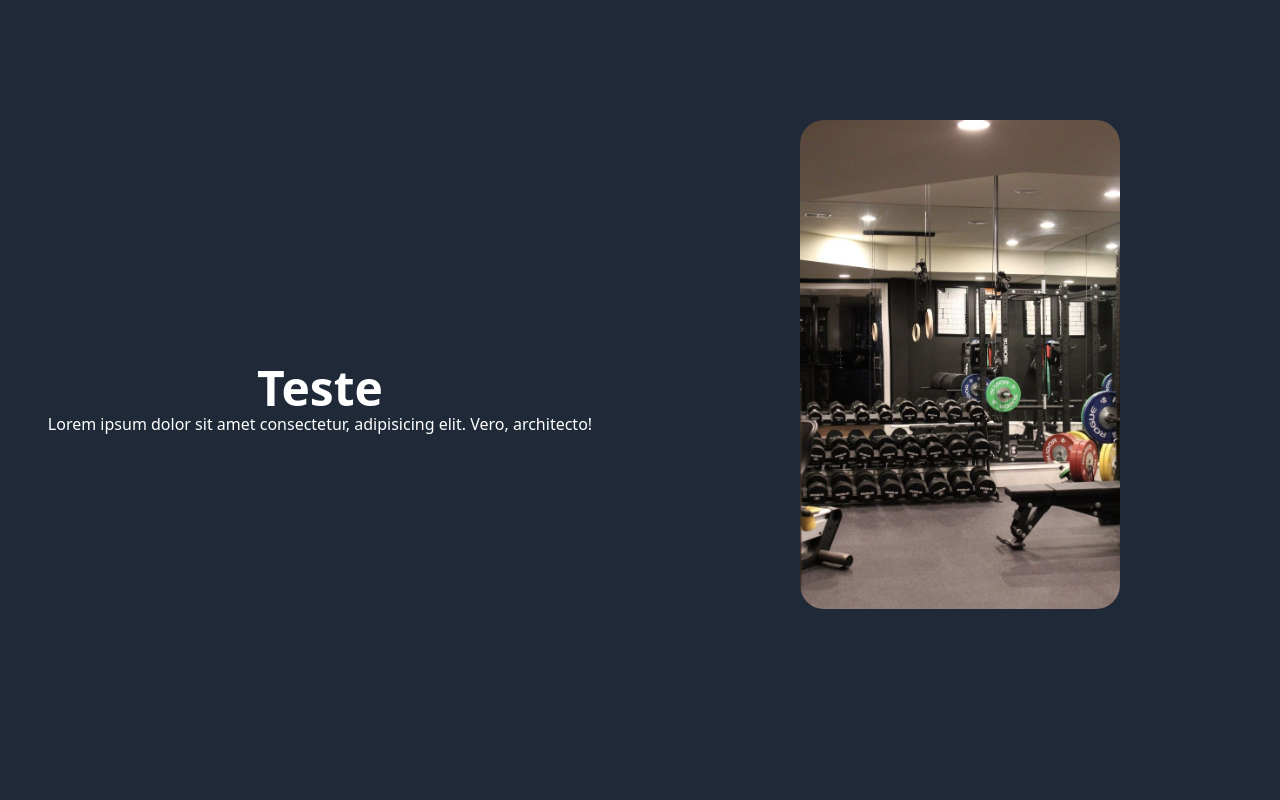
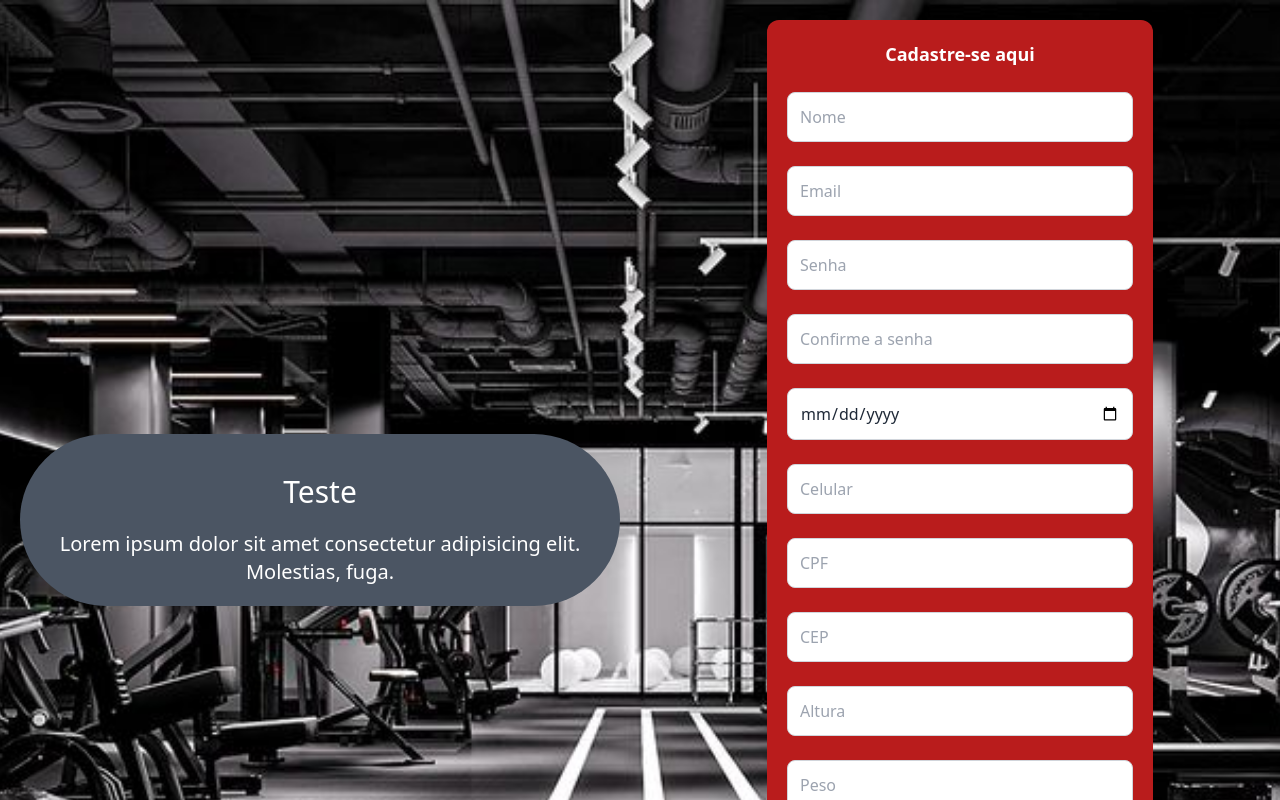
Before and after one commit to gabriel-raamos/academia-esporte-e-acao, a React (Vite) app: page / in a window 1280 px wide. Shown: the top 800 px of the page. Built offline with nearby package versions, Linux system fonts and the light colour scheme.

Commit message:
second commit

```diff
--- a/src/App.jsx
+++ b/src/App.jsx
@@ -1,21 +1,15 @@
-
-import ImageGym from './components/ImageGym/ImageGym'
+import Card from './components/Card/Card'
+import Form from './components/Form/Form'
 
 export default function App() {
   return (
-    <section className="bg-gray-800 h-screen grid grid-cols-2" >
+    <section className="h-full grid grid-cols-2 bg-gym no-repeat bg-cover bg-center" >
 
       <section className="text-white flex justify-center items-center" >
 
         <div className="text-center" >
 
-          <h1 className="md:text-5xl font-bold">
-            Teste
-          </h1>
-
-          <p className="md:text-left">
-            Lorem ipsum dolor sit amet consectetur, adipisicing elit. Vero, architecto!
-          </p>
+          <Card />
 
         </div>
 
@@ -25,9 +19,7 @@ export default function App() {
 
       <section className='flex justify-center items-center static'>
 
-        <div className='h-2/4 w-2/4 md:mb-40' >
-          <ImageGym />
-        </div>
+        <Form titulo="Cadastre-se aqui" />
 
       </section>
 
--- /dev/null
+++ b/src/components/Button/Button.jsx
@@ -0,0 +1,14 @@
+export default function Button() {
+    return (
+
+        <section className="justify-center items-center flex">
+            <button
+                type="submit"
+                className="p-5 bg-gray-600 m-3 text-white text-xl rounded-xl"
+            >
+                Enviar
+            </button>
+        </section>
+
+    )
+}
--- a/src/components/Card/Card.jsx
+++ b/src/components/Card/Card.jsx
@@ -0,0 +1,13 @@
+export default function Card() {
+
+    return (
+        <section className="bg-gray-600 rounded-full p-5 m-5" >
+            <div className="" >
+                <h1 className="text-3xl m-5" >Teste</h1>
+
+                <p className="text-xl" >Lorem ipsum dolor sit amet consectetur adipisicing elit. Molestias, fuga.</p>
+            </div>
+        </section>
+    )
+
+}
--- /dev/null
+++ b/src/components/Form/Form.jsx
@@ -0,0 +1,134 @@
+import { useState } from "react";
+import Textbox from "../Textbox/Textbox";
+import Button from "../Button/Button";
+
+export default function Form(prop) {
+
+    const [name, setName] = useState('')
+    const [email, setEmail] = useState('')
+    const [password, setPassword] = useState('')
+    const [confirmPassword, setConfirmPassword] = useState('')
+    const [date, setDate] = useState('')
+    const [phone, setPhone] = useState('')
+    const [cpf, setCpf] = useState('')
+    const [cep, setCep] = useState('')
+    const [height, setHeight] = useState('')
+    const [weight, setWeight] = useState('')
+    const [objective, setObjective] = useState('')
+
+
+
+    const onSave = (e) => {
+        e.preventDefault()
+
+        setName('')
+        setEmail('')
+        setPassword('')
+        setConfirmPassword('')
+        setDate('')
+        setPhone('')
+        setCpf('')
+        setCep('')
+        setHeight('')
+        setWeight('')
+        setObjective('')
+    }
+
+    return (
+        <form className="bg-red-700 rounded-xl p-5 m-5" onSubmit={onSave} >
+
+            <h1 className="text-center text-white font-bold text-lg">{prop.titulo}</h1>
+
+            <Textbox
+                obrigatorio={true}
+                placeholder="Nome"
+                valor={name}
+                tipo={"text"}
+                whenChanged={valor => setName(valor)}
+            />
+
+            <Textbox
+                obrigatorio={true}
+                placeholder={"Email"}
+                valor={email}
+                tipo={"email"}
+                whenChanged={valor => setEmail(valor)}
+            />
+
+            <Textbox
+                obrigatorio={true}
+                placeholder="Senha"
+                valor={password}
+                tipo={"password"}
+                whenChanged={valor => setPassword(valor)}
+            />
+
+            <Textbox
+                obrigatorio={true}
+                placeholder="Confirme a senha"
+                valor={confirmPassword}
+                tipo={"password"}
+                whenChanged={valor => setConfirmPassword(valor)}
+            />
+
+            <Textbox
+                obrigatorio={true}
+                placeholder="Data de nascimento"
+                valor={date}
+                tipo={"date"}
+                whenChanged={valor => setDate(valor)}
+            />
+
+            <Textbox
+                obrigatorio={true}
+                placeholder="Celular"
+                valor={phone}
+                tipo={"number"}
+                whenChanged={valor => setPhone(valor)}
+            />
+
+            <Textbox
+                obrigatorio={true}
+                placeholder="CPF"
+                valor={cpf}
+                tipo={"number"}
+                whenChanged={valor => setCpf(valor)}
+            />
+
+            <Textbox
+                obrigatorio={true}
+                placeholder="CEP"
+                valor={cep}
+                tipo={"number"}
+                whenChanged={valor => setCep(valor)}
+            />
+
+            <Textbox
+                obrigatorio={true}
+                placeholder="Altura"
+                valor={height}
+                tipo={"number"}
+                whenChanged={valor => setHeight(valor)}
+            />
+
+            <Textbox
+                obrigatorio={true}
+                placeholder="Peso"
+                valor={weight}
+                tipo={"number"}
+                whenChanged={valor => setWeight(valor)}
+            />
+
+            <Textbox
+                obrigatorio={true}
+                placeholder="Objetivo"
+                valor={objective}
+                tipo={"text"}
+                whenChanged={valor => setObjective(valor)}
+            />
+
+            <Button />
+
+        </form>
+    )
+}
--- a/src/components/ImageGym/ImageGym.jsx
+++ b/src/components/ImageGym/ImageGym.jsx
@@ -2,7 +2,7 @@ import img from '../../assets/images/Building The Ultimate Home Gym the Rogue Wa
 
 export default function ImageGym() {
     return (
-        <div>
+        <div className='h-2/4 w-2/4 md:mb-40'>
             <img src={img} alt="imagem" className='rounded-3xl'/>
 
         </div>
--- /dev/null
+++ b/src/components/Textbox/Textbox.jsx
@@ -0,0 +1,21 @@
+export default function Textbox(prop) {
+
+    // const placeholderModificada = `${placeholder}`
+
+    const whenTyped = (event) => {
+        prop.whenChanged(event.target.value)
+    }
+
+    return (
+        <section className="m-6 md:mx-0 p-3 rounded-lg bg-white border border-gray-300 text-gray-800 flex" >
+            <input
+                    required={prop.obrigatorio == true}
+                    value={prop.valor}
+                    placeholder={prop.placeholder}
+                    type={prop.tipo}
+                    onChange={whenTyped}
+                    className="md:w-80"
+                />
+        </section>
+    )
+}
--- a/tailwind.config.js
+++ b/tailwind.config.js
@@ -5,7 +5,11 @@ export default {
     "./src/**/*.{js,ts,jsx,tsx}"
   ],
   theme: {
-    extend: {},
+    extend: {
+      backgroundImage: {
+        'gym': "url('./src/assets/images/invictus_go_Almaty_gym_zone_2022.jpeg')"
+      }
+    },
   },
   plugins: [],
 }
```
Also changed, not shown: src/assets/images/Sporty man workout with kettlebell_ Sports banner.jpeg (added), src/assets/images/invictus_go_Almaty_gym_zone_2022.jpeg (added), src/components/Input/Input.jsx (deleted).
